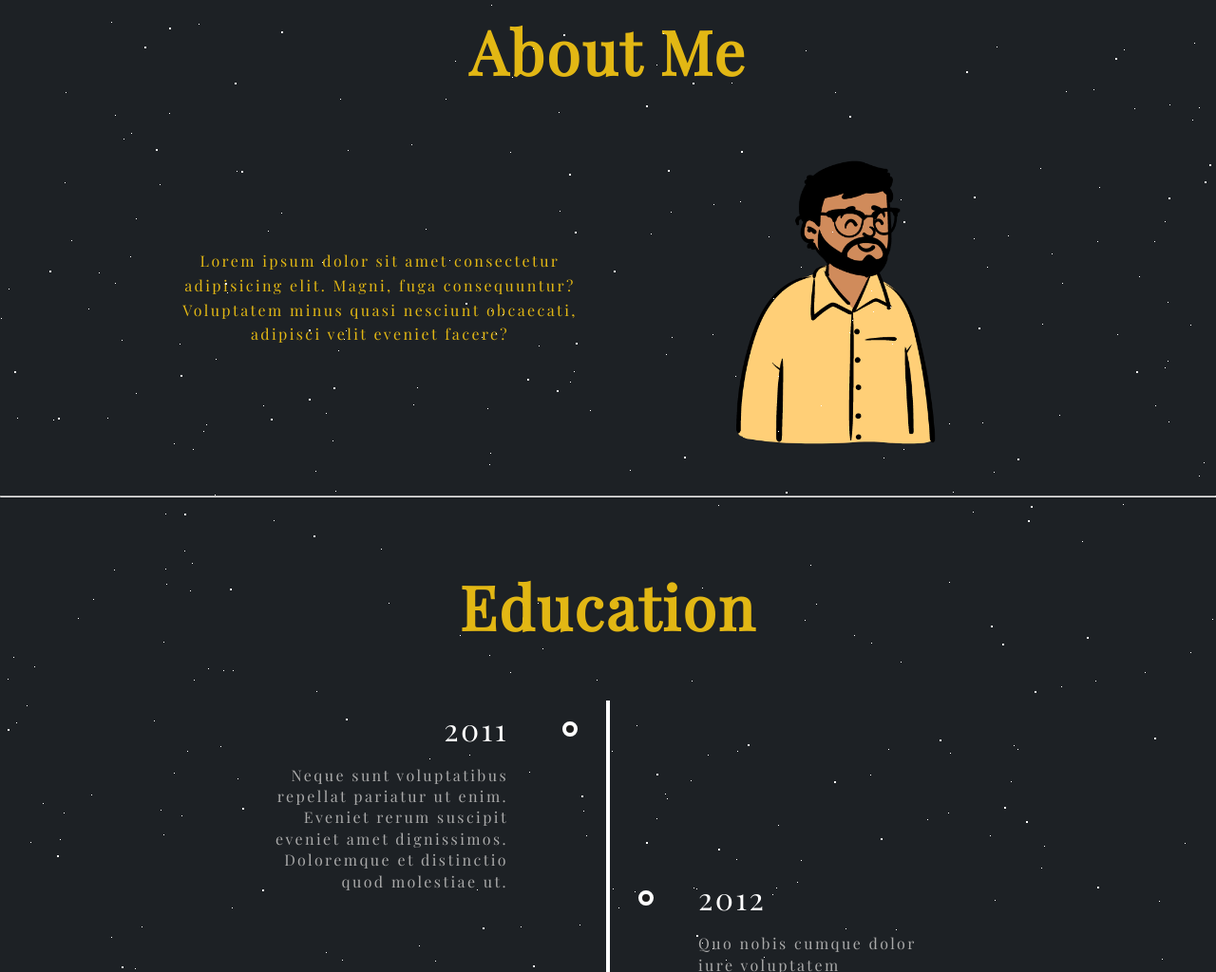
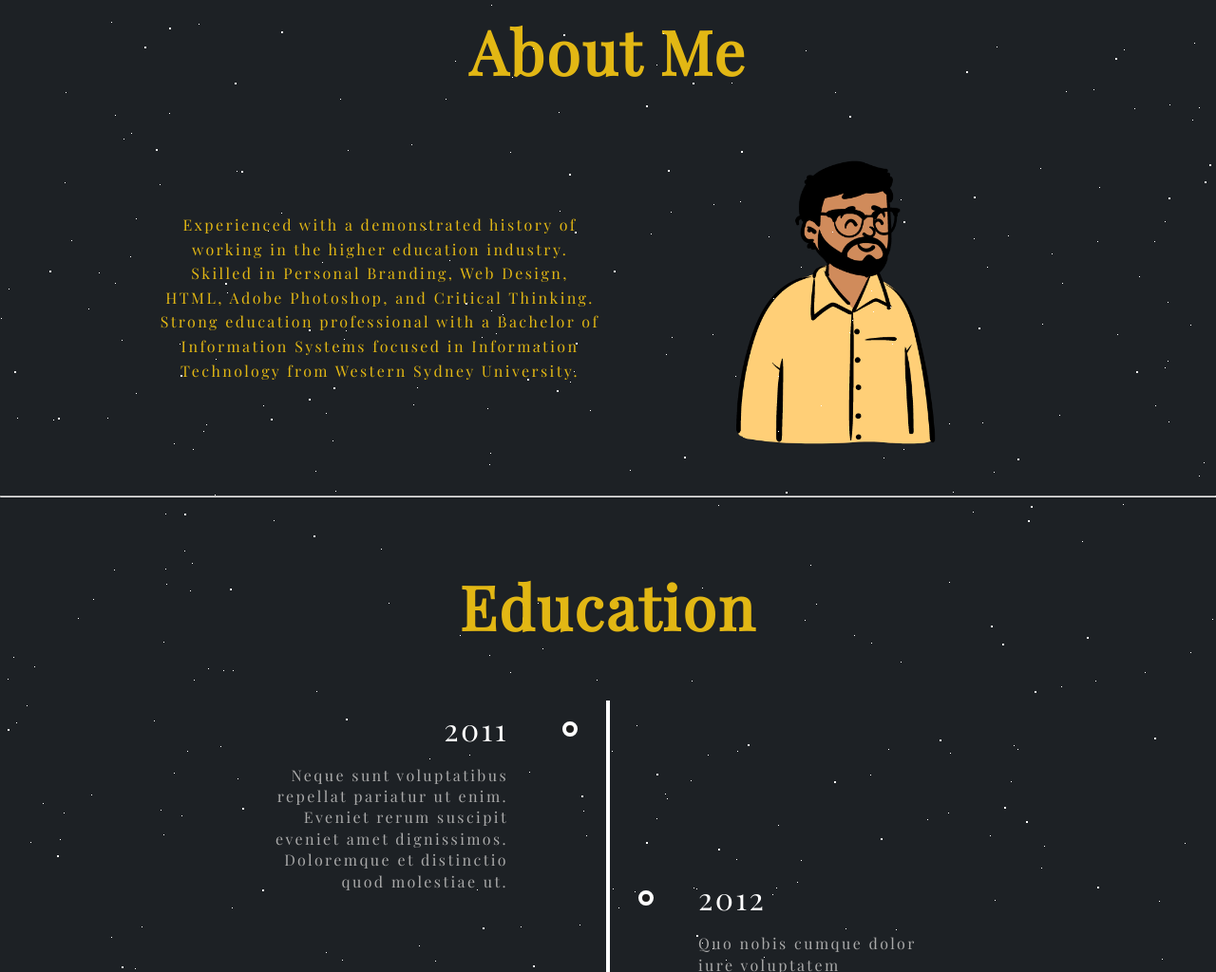
Before and after one commit to Bibek-2022/My-Portfolio, a plain HTML site: page index.html in a window 1280 px wide. Shown: the part 2481-3505 px from the top of the page at 95% size. Drawn offline with nearby package versions, Linux system fonts and the light colour scheme.

Commit message:
updated info

```diff
--- a/index.html
+++ b/index.html
@@ -209,9 +209,7 @@
           <div class="myInfo">
             <div class="info">
               <p>
-                Lorem ipsum dolor sit amet consectetur adipisicing elit. Magni,
-                fuga consequuntur? Voluptatem minus quasi nesciunt obcaecati,
-                adipisci velit eveniet facere?
+               Experienced with a demonstrated history of working in the higher education industry. Skilled in Personal Branding, Web Design, HTML, Adobe Photoshop, and Critical Thinking. Strong education professional with a Bachelor of Information Systems focused in Information Technology from Western Sydney University.
               </p>
             </div>
             <div class="pic">
```
